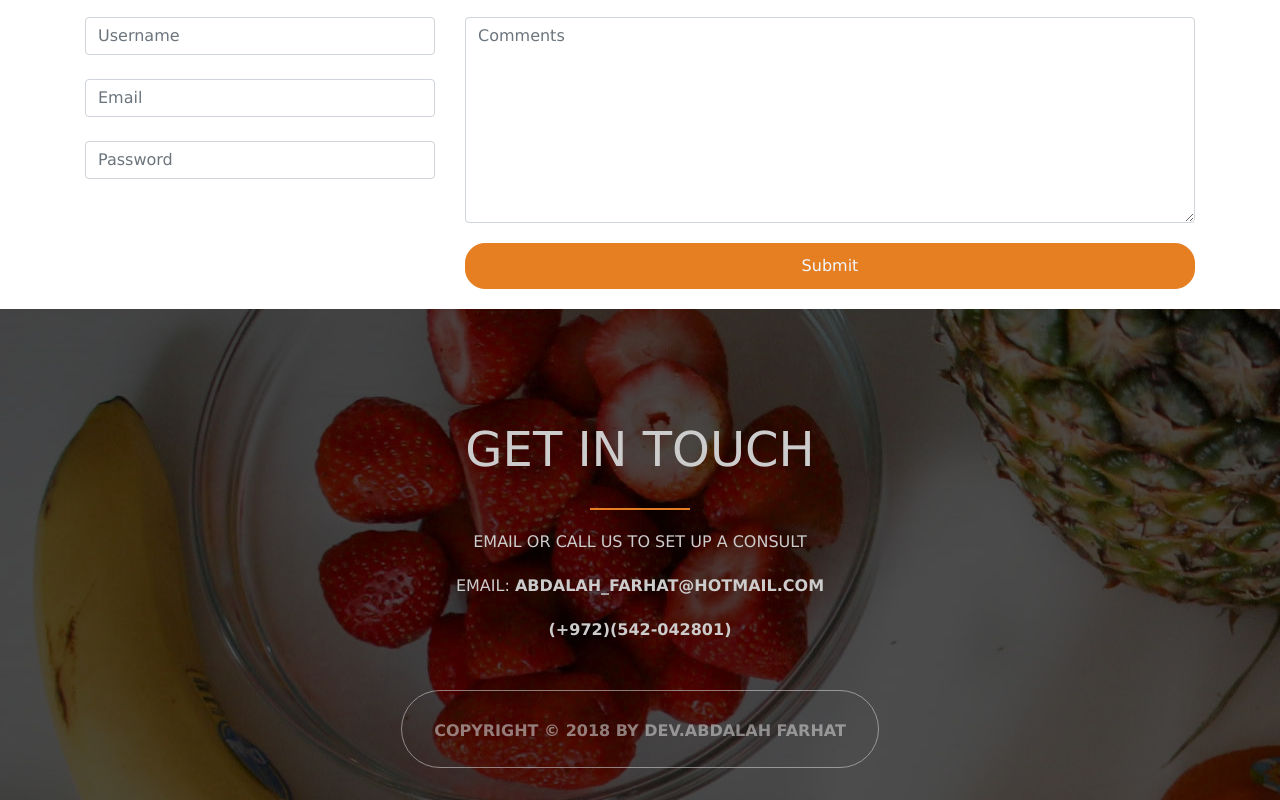
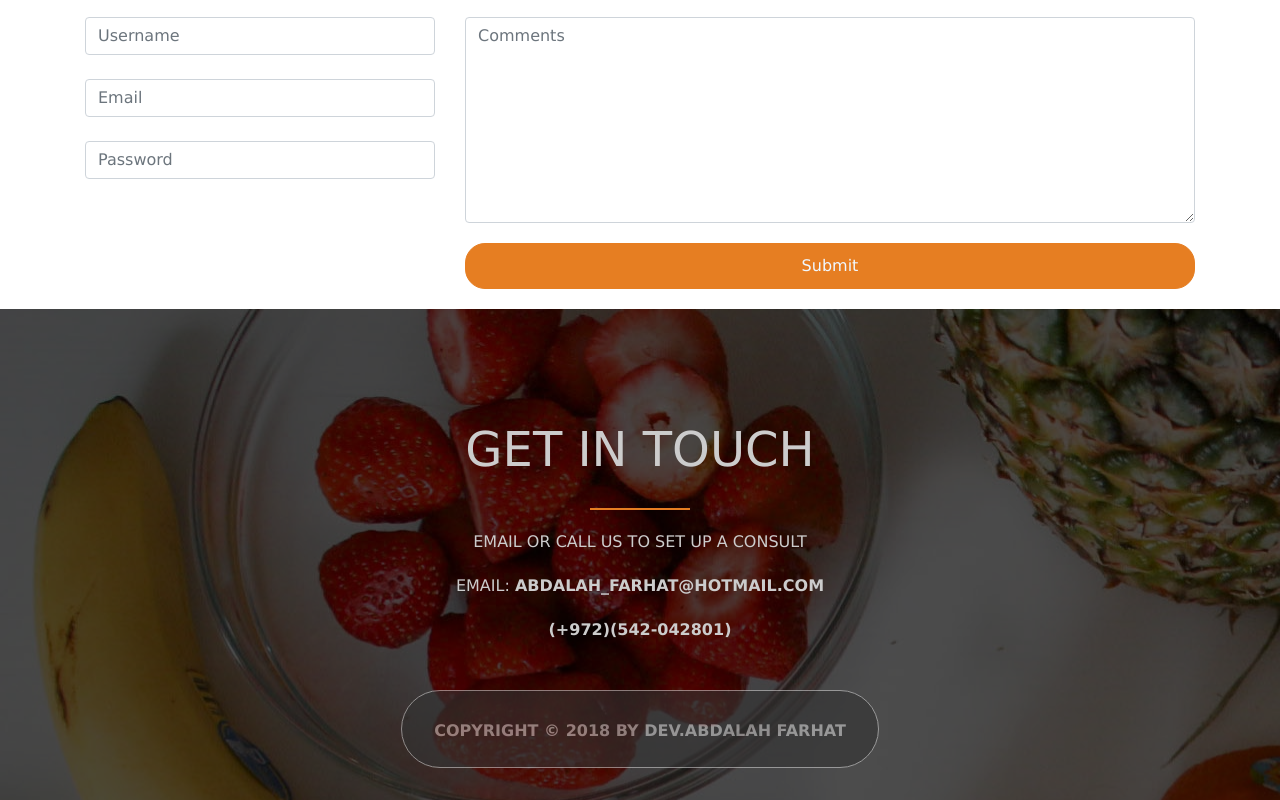
Before and after one commit to abdalahfarhat/resturant-website, a plain HTML site: page index.html in a window 1280 px wide. In both pictures the pointer is over the element "COPYRIGHT © 2018 BY DEV.ABDALAH FARHAT". Shown: the part 5129-5929 px from the top of the page. Drawn offline with Linux system fonts and the light colour scheme.

Commit message:
finishing style footer

```diff
--- a/style.css
+++ b/style.css
@@ -323,7 +323,7 @@ footer p {
 }
 
 .copyright:hover {
-  background: ##333;
+  background: #333;
   opacity: 0.6;
   transition: all 0.7s;
 }
```
